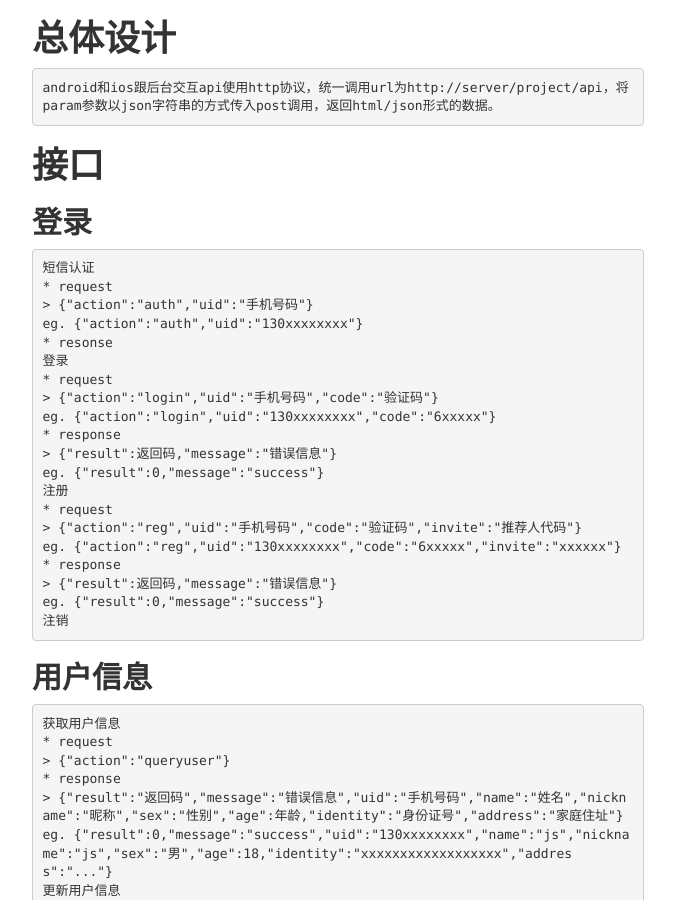
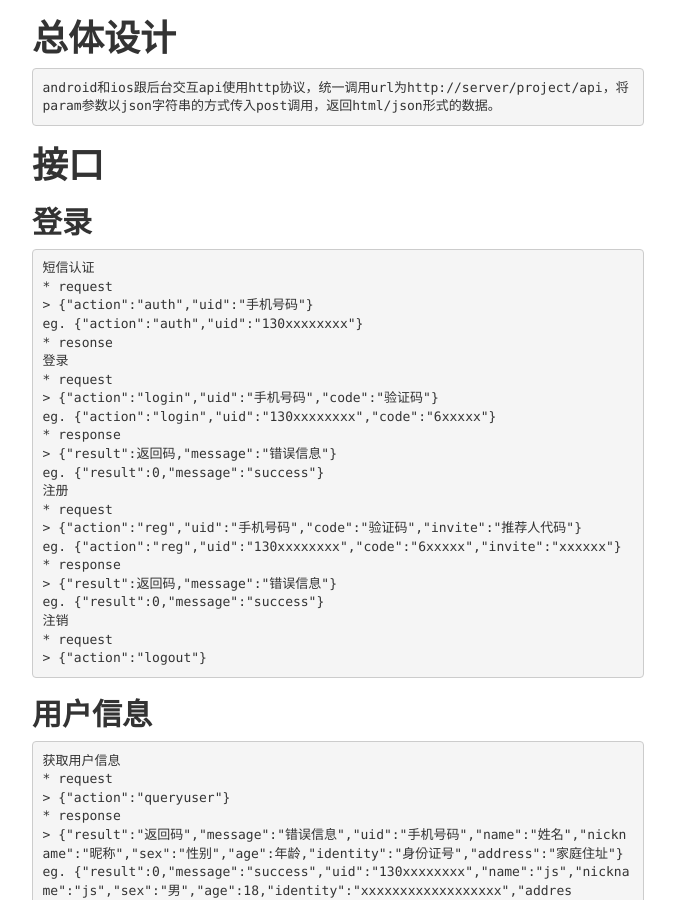
Before and after one commit to ifonyo/ifonyo.github.io, a Jekyll site: the page built from _posts/2016-03-19-project-doc.md, in a window 1280 px wide and 900 px high, scrolled down 198 px. Shown: the whole window, without its empty margins (302-977 px from the left). Built offline with Jekyll 4.4.1, drawn with Linux system fonts in a browser that asks for light colours; comment, search, counter and statistics services are not loaded.

```diff
--- a/_posts/2016-03-19-project-doc.md
+++ b/_posts/2016-03-19-project-doc.md
@@ -28,6 +28,8 @@ title: 项目后台接口说明文档
 	> {"result":返回码,"message":"错误信息"}
 	eg. {"result":0,"message":"success"}
 	注销
+	* request
+	> {"action":"logout"}
 
 ## 用户信息
 	获取用户信息
--- a/index.html
+++ b/index.html
@@ -3,3 +3,4 @@ layout: default
 title: Ifonyo
 notes: passive
 ---
+这个家伙很懒，首页什么都没有留下。点击右上角NOTE查看文档
```
